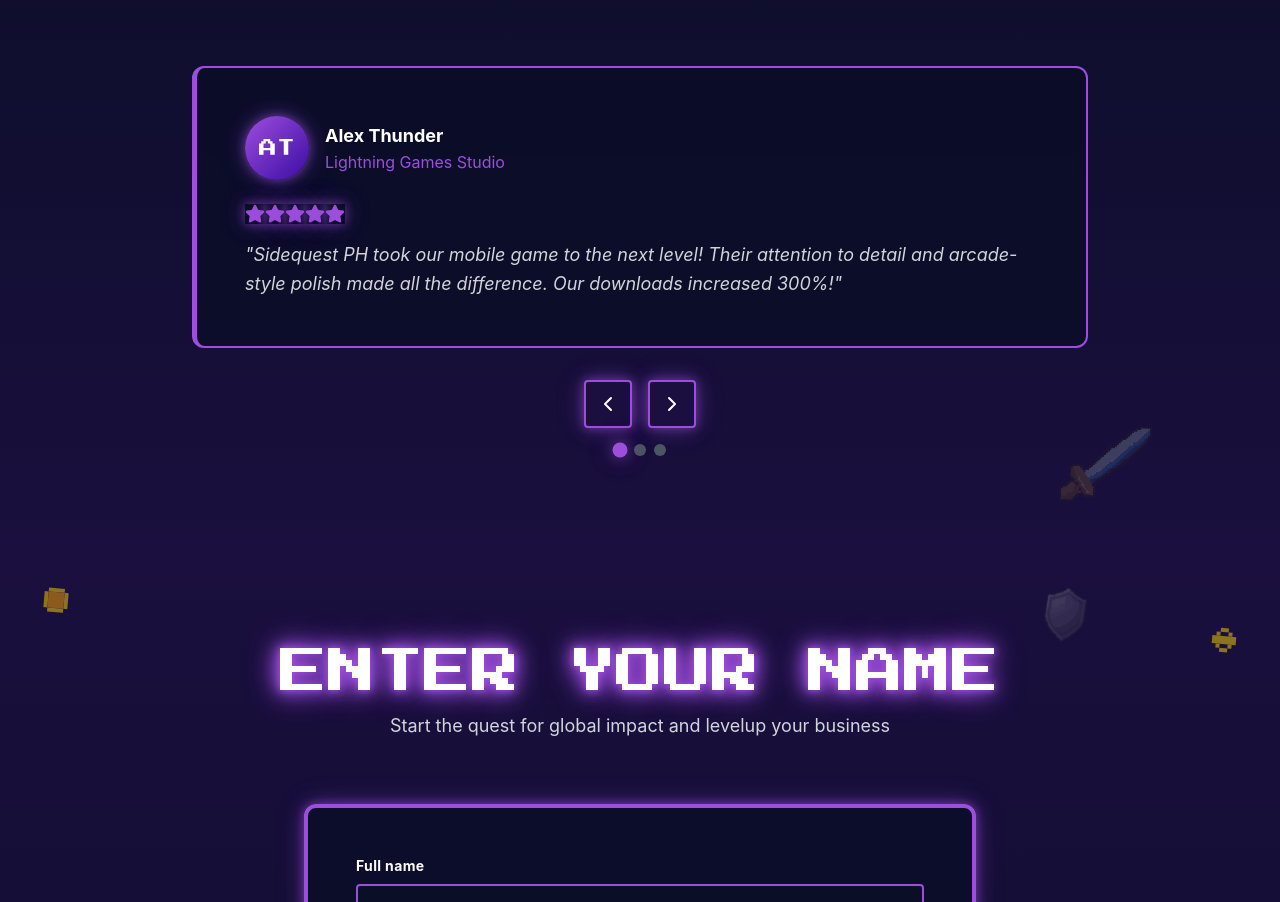
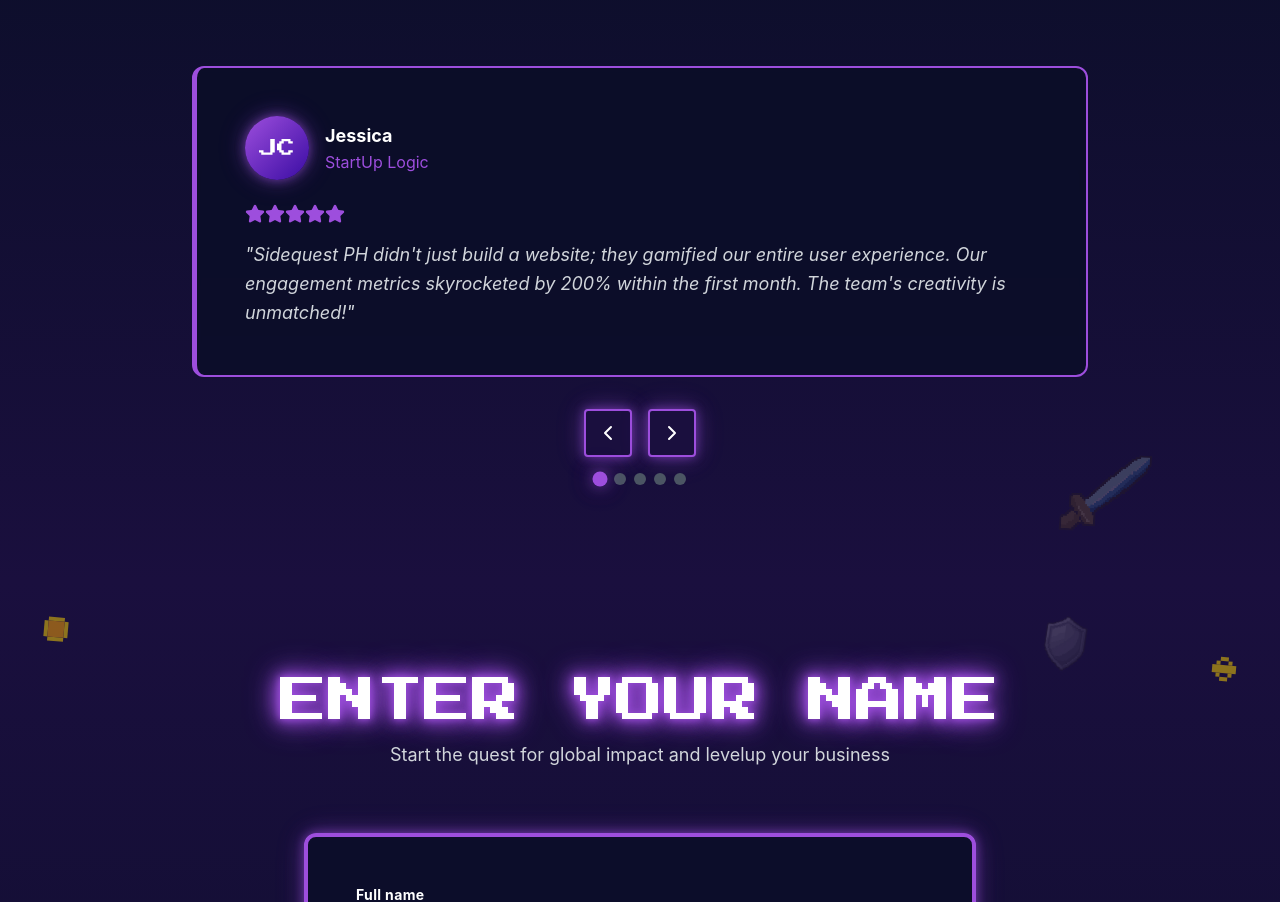
Before and after one commit to sidequestph/landing, a React (Vite) app: page / in a window 1280 px wide. Shown: the part 3688-4590 px from the top of the page. Built offline with nearby package versions, Linux system fonts and the light colour scheme.

Commit message:
refactor reviews

```diff
--- a/src/components/Testimonials.jsx
+++ b/src/components/Testimonials.jsx
@@ -10,25 +10,39 @@
 
 const testimonials = [
   {
-    name: 'Alex Thunder',
-    company: 'Lightning Games Studio',
-    quote: 'Sidequest PH took our mobile game to the next level! Their attention to detail and arcade-style polish made all the difference. Our downloads increased 300%!',
+    name: 'Jessica',
+    company: 'StartUp Logic',
+    quote: "Sidequest PH didn't just build a website; they gamified our entire user experience. Our engagement metrics skyrocketed by 200% within the first month. The team's creativity is unmatched!",
     rating: 5,
-    avatar: 'AT'
+    avatar: 'JC'
   },
   {
-    name: 'Sarah Pixel',
-    company: 'RetroTech Industries',
-    quote: 'Working with this team felt like finding a hidden power-up. They understood our gaming vision perfectly and delivered a web platform that our users absolutely love.',
+    name: 'Marcus',
+    company: 'Ironclad Logistics',
+    quote: "I was skeptical about the 'gaming' theme for a logistics company, but Sidequest PH proved me wrong. They built a robust, high-performance tracking system that feels modern and intuitive. Absolute pros.",
     rating: 5,
-    avatar: 'SP'
+    avatar: 'MT'
   },
   {
-    name: 'Mike Neon',
-    company: 'CyberPlay Entertainment',
-    quote: 'Best web development experience ever! They brought our retro gaming concept to life with stunning visuals and smooth performance. Total game changer for our business.',
+    name: 'Elena',
+    company: 'Pixel Perfect Design',
+    quote: "As a designer, I'm picky about details. Sidequest PH nailed every pixel. The animations are buttery smooth, and the mobile responsiveness is flawless. They are the cheat code to a perfect launch.",
     rating: 5,
-    avatar: 'MN'
+    avatar: 'ER'
+  },
+  {
+    name: 'David',
+    company: 'NextGen FinTech',
+    quote: 'We needed a secure, scalable web app for our fintech startup. Sidequest PH delivered a fortress. Their code is clean, documentation is thorough, and their support is legendary. Highly recommended!',
+    rating: 5,
+    avatar: 'DK'
+  },
+  {
+    name: 'Sarah',
+    company: 'The Coffee Quest',
+    quote: 'From our e-commerce shop to our loyalty app, Sidequest PH handled it all. They really understood our brand and created a digital experience that keeps our customers coming back for more. 10/10!',
+    rating: 5,
+    avatar: 'SJ'
   }
 ];
 
@@ -100,7 +114,7 @@
 
                   <div className="flex mb-4">
                     {[...Array(testimonials[currentIndex].rating)].map((_, i) => (
-                      <Star key={i} className="w-5 h-5 fill-[#9D4EDD] text-[#9D4EDD] arcade-glow" />
+                      <Star key={i} className="w-5 h-5 fill-[#9D4EDD] text-[#9D4EDD]" />
                     ))}
                   </div>
 
```
